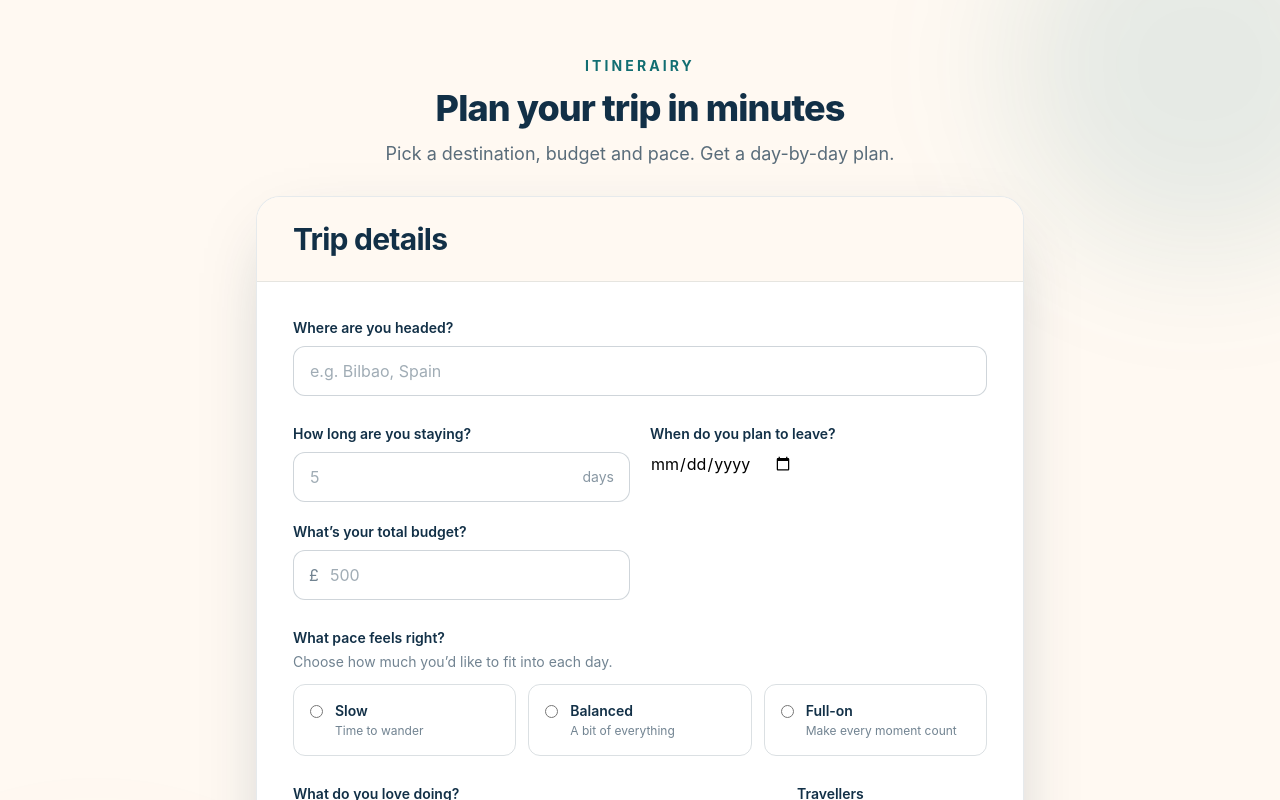
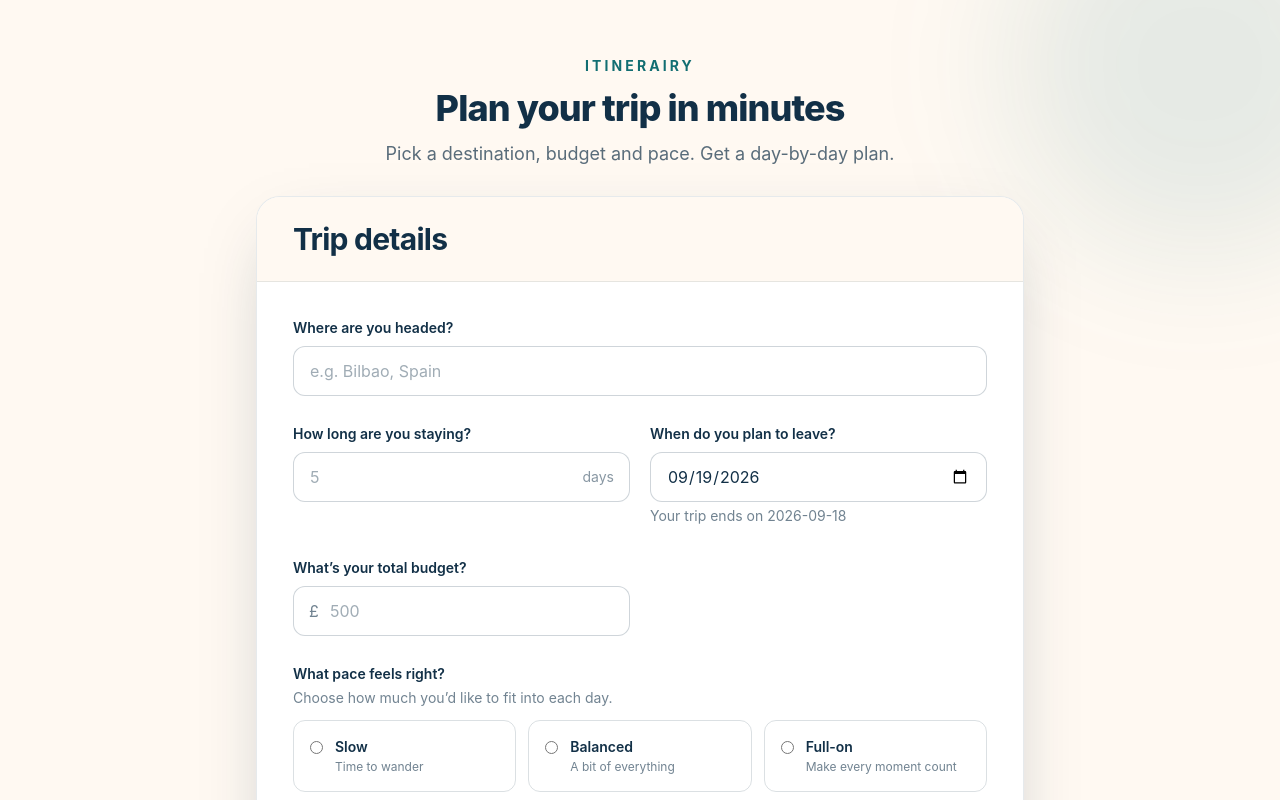
Before and after one commit to neon7860/itinerairy, a React (Vite) app in the folder frontend/: page / in a window 1280 px wide. Shown: the top 800 px of the page. Built offline with nearby package versions, Linux system fonts and the light colour scheme.

Commit message:
Add trip date selection and end-date preview
Initialize the trip form with today's date, allow users to choose a start date, and preview the calculated end date. Update backend models and frontend types to represent trip dates as strings.

```diff
--- a/frontend/src/components/TripForm.tsx
+++ b/frontend/src/components/TripForm.tsx
@@ -11,9 +11,13 @@ export default function TripForm({
     onItineraryGenerated,
     onItineraryLoading,
 }: TripResponseForm) {
+    const today = new Date()
+    const todayString = createReadableDate(today)
+
     const initialFormState: TripRequest = {
         destination: '',
         days: 0,
+        start_date: todayString,
         budget: 0,
         pace_preference: '',
         interests: [],
@@ -24,8 +28,16 @@ export default function TripForm({
     const [isSubmitting, setIsSubmitting] = useState<boolean>(false)
     const [errorMessage, setErrorMessage] = useState<string>('')
     const [interestInput, setInterestInput] = useState<string>('')
-    const today = new Date()
-    const minDate = `${today.getFullYear()}-${String(today.getMonth() + 1).padStart(2, '0')}-${String(today.getDate()).padStart(2, '0')}`
+
+    const [year, month, day] = formData.start_date.split('-').map(Number)
+    const tripEndDate = new Date(year, month - 1, day)
+    tripEndDate.setDate(tripEndDate.getDate() + formData.days - 1)
+    const endDate = createReadableDate(tripEndDate)
+
+    function createReadableDate(date: Date) {
+        const readableDate = `${date.getFullYear()}-${String(date.getMonth() + 1).padStart(2, '0')}-${String(date.getDate()).padStart(2, '0')}`
+        return readableDate
+    }
 
     async function handleSubmit(e: React.SubmitEvent) {
         e.preventDefault()
@@ -125,9 +137,18 @@ export default function TripForm({
                                 <input
                                     type="date"
                                     id="start_date"
-                                    min={minDate}
+                                    min={todayString}
+                                    value={formData.start_date}
+                                    onChange={(e) => {
+                                        setFormData({
+                                            ...formData,
+                                            start_date: e.target.value,
+                                        })
+                                    }}
+                                    className="w-full rounded-xl border border-[#123047]/20 bg-white px-4 py-3 text-[#123047] outline-none transition focus:border-[#126E72] focus:ring-4 focus:ring-[#126E72]/10"
                                 ></input>
                             </div>
+                            <p className="mb-3 mt-1 text-sm text-[#123047]/60">{`Your trip ends on ${endDate}`}</p>
                         </div>
 
                         <div>
@@ -249,7 +270,6 @@ export default function TripForm({
                                                 interestInput,
                                             ],
                                         })
-                                        console.log(minDate)
                                         setInterestInput('')
                                     }}
                                     type="button"
```
Also changed, not shown: frontend/src/types.ts (+5 -3 lines), 1 other file (tests, documents, lock files or other folders).
